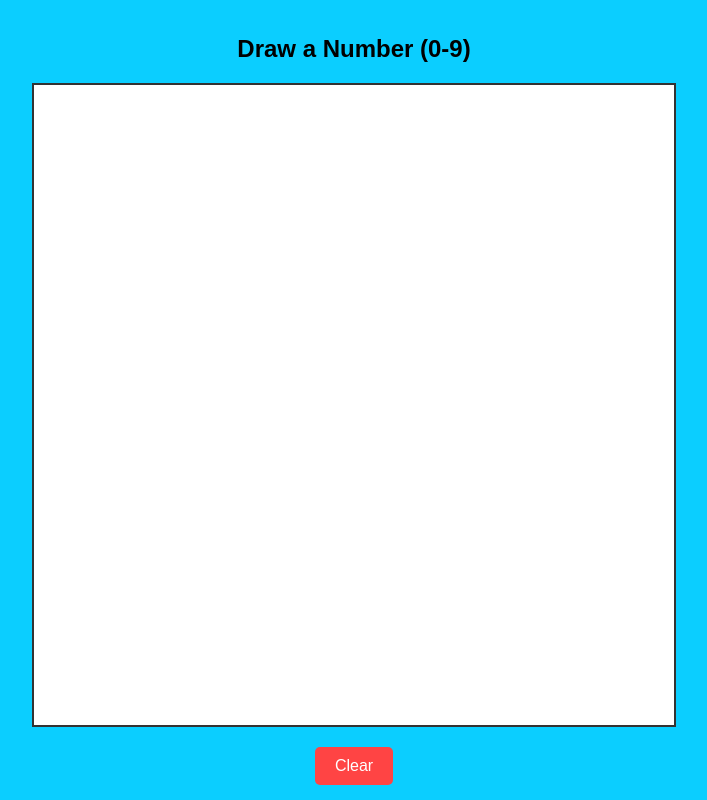
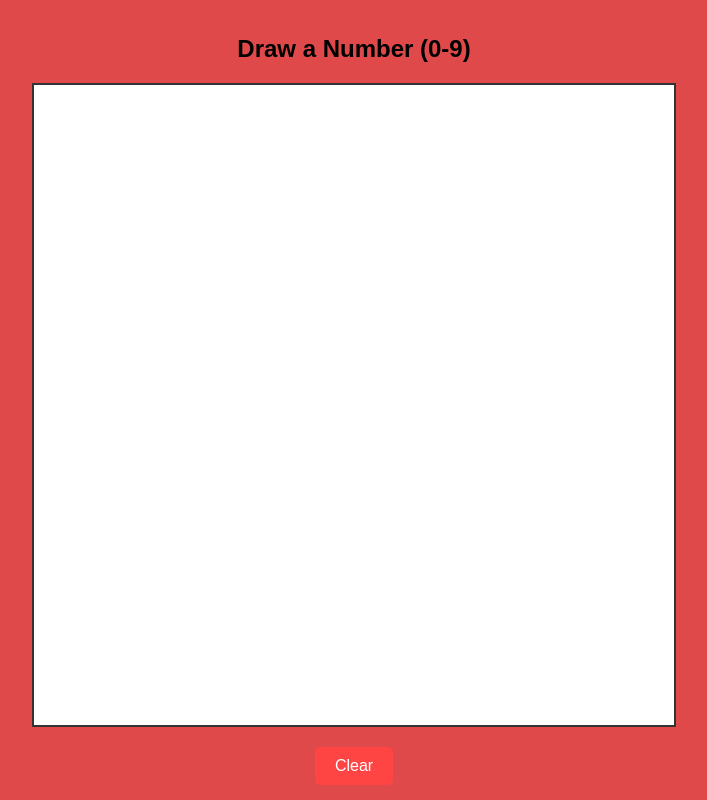
Before and after one commit to MeUnderscore/MeUnderscore.github.io, a plain HTML site: page index.html in a window 1280 px wide. Shown: the whole page, without its empty margins (286-993 px from the left). Drawn offline with Linux system fonts and the light colour scheme.

Commit message:
Update styles.css

```diff
--- a/styles.css
+++ b/styles.css
@@ -6,7 +6,7 @@ body {
     justify-content: center;
     align-items: center;
     font-family: Arial, sans-serif;
-    background-color: #0bceff;
+    background-color: #e04949;
 }
 
 .drawing-container {
```
